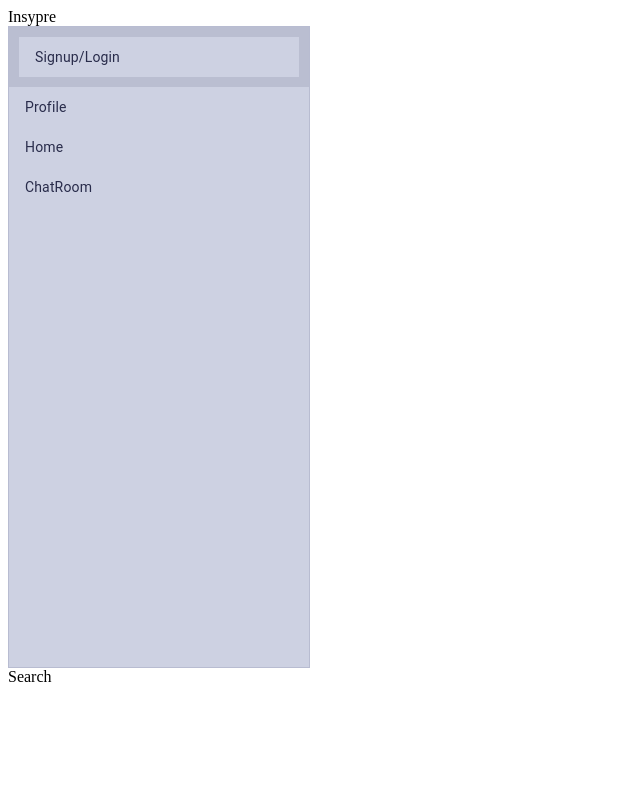
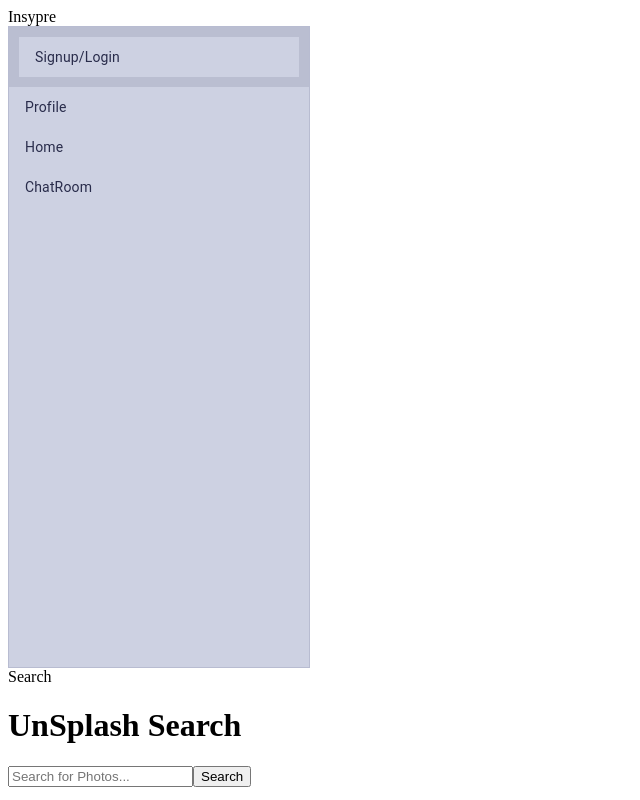
Before and after one commit to wengelgemu/inspyre, a React (Create React App) app: page /Home in a window 1280 px wide. Shown: the whole page, without its empty margins (0-640 px from the left). Built offline with nearby package versions, Linux system fonts and the light colour scheme.

Commit message:
search bar done

```diff
--- a/package.json
+++ b/package.json
@@ -8,8 +8,12 @@
     "@testing-library/jest-dom": "^4.2.4",
     "@testing-library/react": "^9.3.2",
     "@testing-library/user-event": "^7.1.2",
+    "axios": "^0.19.2",
+    "bootstrap": "^4.4.1",
     "react": "^16.13.1",
+    "react-bootstrap": "^1.0.1",
     "react-dom": "^16.13.1",
+    "react-router-dom": "^5.1.2",
     "react-scripts": "3.4.1"
   },
   "scripts": {
--- a/src/App.js
+++ b/src/App.js
@@ -3,6 +3,7 @@ import "./App.css";
 import Logo from "./Logo"
 import SideBar from "./SideBar"
 import Home from "./Home"
+import Search from "./Search"
 
 
 export default function App() {
@@ -11,6 +12,7 @@ export default function App() {
       <Logo />
       <SideBar/>
       <Home />
+      <Search/>
     </div>
   );
 }
--- /dev/null
+++ b/src/Search.js
@@ -0,0 +1,38 @@
+import React, {useState} from "react";
+import ReactDOM from"react-dom";
+import axios from 'axios';
+
+function Search() {
+  const [photo, setPhoto] = useState("");
+  const[clientId, setClientId] = useState("2gFzcGJwfBY7lcEXlfTlqFluMFZnr1IEF2JBI5OeCHo");
+  const [result, setResult] = useState([]);
+
+  function handleChange(event) {
+    setPhoto(event.target.value);
+  }
+
+  function handleSubmit(event) {
+    const url = "https://api.unsplash.com/search/photos?page=1&query="+photo+"&client_id="+clientId;
+    axios.get(url).then(response => {
+      console.log(response);
+      setResult(response.data.results);
+    })
+
+  }
+  return (
+    <div className="App">
+      <h1>UnSplash Search</h1>
+      <input onClick={handleChange} type="text" name="photo" placeHolder="Search for Photos..."/>
+      <button onClick={handleSubmit} type="submit">Search</button>
+
+      {result.map((photo) => (
+        <img src={photo.urls.small} />
+      ))}
+    </div>
+  );
+}
+export default Search;
+
+const rootElement = document.getElementById("root");
+ReactDOM.render(<Search/>, rootElement);
+//export default App;
```
Also changed, not shown: 1 other file (tests, documents, lock files or other folders).
